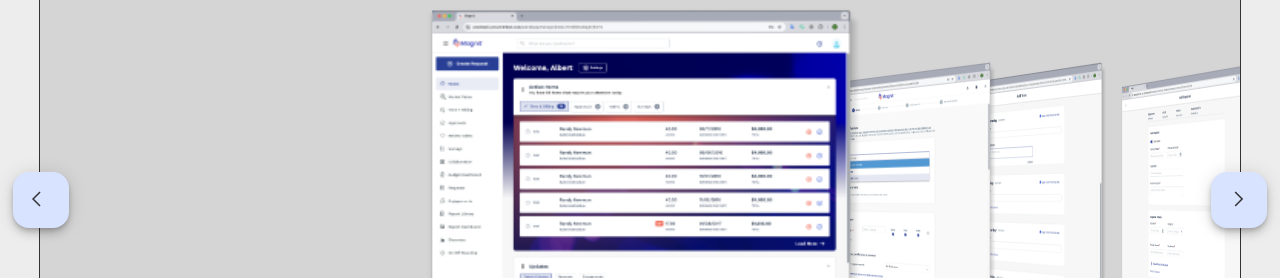
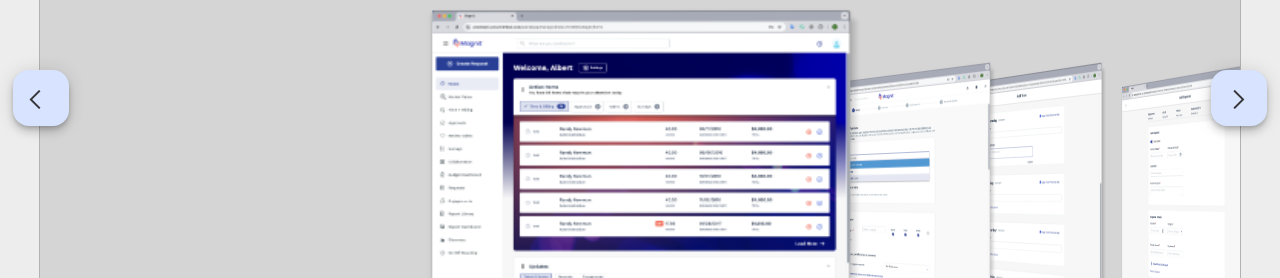
Before and after one commit to alucieer/AndrewLucieer, an Angular app in the folder andrew-lucieer-app/: page /portfolio in a window 1280 px wide. Shown: the part 269-547 px from the top of the page. Built offline with nearby package versions, Linux system fonts and the light colour scheme.

Commit message:
Portfolio page fixes

```diff
--- a/andrew-lucieer-app/src/app/components/portfolio-image-dialog/portfolio-image-dialog.component.scss
+++ b/andrew-lucieer-app/src/app/components/portfolio-image-dialog/portfolio-image-dialog.component.scss
@@ -12,9 +12,9 @@
 }
 
 header {
-    position: fixed;
+    position: sticky;
     background: white;
-    width: calc(100% - 60px);
+    width: calc(100% - 30px);
     border-top-left-radius: 8px;
     border-top-right-radius: 8px;
     display: flex;
@@ -28,7 +28,7 @@ header {
 }
 
 section.image-container {
-    margin: 50px 0 0 0;
+    margin: 5px 0 0 0;
     overflow-y: auto;
 
     img {
--- a/andrew-lucieer-app/src/app/components/portfolio/portfolio.component.scss
+++ b/andrew-lucieer-app/src/app/components/portfolio/portfolio.component.scss
@@ -9,10 +9,10 @@ button
 {
     position: absolute;
     z-index: 100;
-    margin-top: 20%;
+    margin-top: 12%;
 
     mat-icon {
-        font-size: 18px;
+        font-size: 23px;
     }
 
     &.scroll-left-btn {
@@ -101,7 +101,7 @@ button
     list-style: none;
     white-space: nowrap;
     scroll-snap-type: x mandatory;
-    outline: 1px solid #333;
+    outline: 1px solid #b2b2b2;
     background: rgba(0 0 0 / 0.1);
     overflow-x: scroll;
     scroll-behavior: smooth;
--- a/andrew-lucieer-app/src/app/components/portfolio/portfolio.component.ts
+++ b/andrew-lucieer-app/src/app/components/portfolio/portfolio.component.ts
@@ -1,4 +1,4 @@
-import { Component, ElementRef, inject, ViewChild } from '@angular/core';
+import { AfterViewInit, Component, ElementRef, inject, ViewChild } from '@angular/core';
 import { PortfolioImageComponent } from '../portfolio-image/portfolio-image.component';
 import { MatCardModule } from '@angular/material/card';
 import { MatIconModule } from '@angular/material/icon';
@@ -10,18 +10,26 @@ import { MatButtonModule } from '@angular/material/button';
   templateUrl: './portfolio.component.html',
   styleUrl: './portfolio.component.scss'
 })
-export class PortfolioComponent {
-
-
+export class PortfolioComponent implements AfterViewInit {
+  imgCount: number = 6;
+  scrollAmt: number;
   @ViewChild('imagesContainer') imagesContainer: ElementRef;
 
+  ngAfterViewInit() {
+    this.scrollAmt = this.imagesContainer.nativeElement.offsetWidth / this.imgCount;
+  }
+
   scrollLeft() {
-    const container = this.imagesContainer.nativeElement;
-    container.scrollLeft -= 100;
+    this.scrollImages(this.scrollAmt * -1);
   }
 
   scrollRight() {
+    this.scrollImages(this.scrollAmt);
+  }
+
+  scrollImages(xAdjustment: number) {
     const container = this.imagesContainer.nativeElement;
-    container.scrollLeft += 100;
+    const scrollPosition = container.scrollLeft + xAdjustment;
+    container.scroll(scrollPosition, 0);
   }
 }
```
